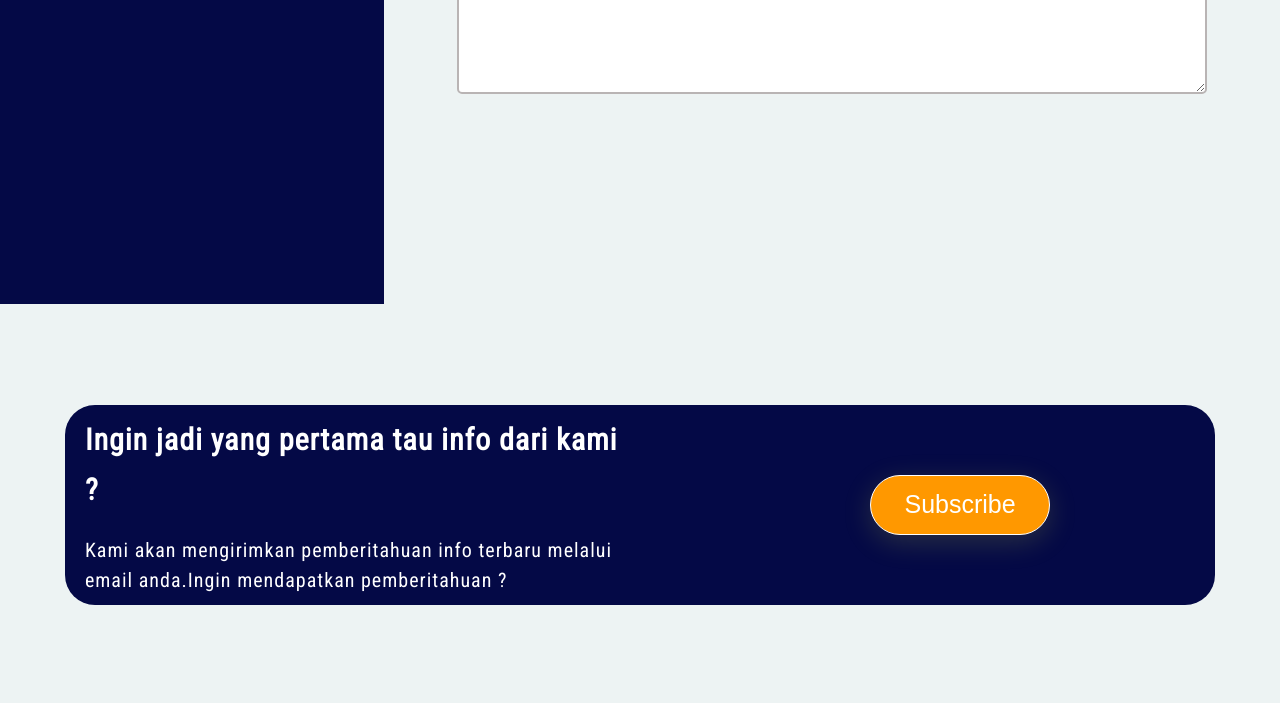
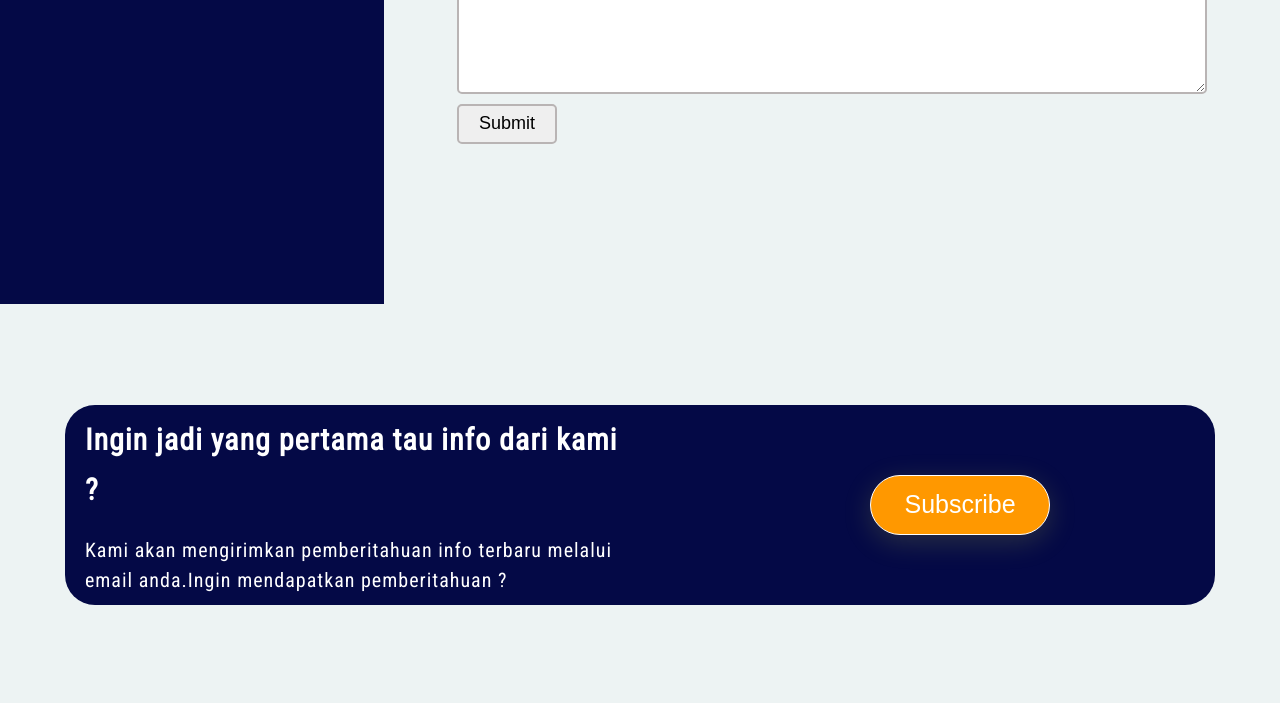
Before and after one commit to fiimaarif/pascal-app, a website: page index.html in a window 1280 px wide. Shown: the part 2683-3386 px from the top of the page. Drawn offline with Linux system fonts and the light colour scheme.

Commit message:
[FEAT] add button

```diff
--- a/assets/css/style.css
+++ b/assets/css/style.css
@@ -322,6 +322,18 @@ form > h4 {
   border-radius: 5px;
   font-size: 20px;
   padding: 10px;
+  margin-bottom: 10px;
+}
+.button-submit {
+  font-size: 18px;
+  width: 100px;
+  height: 40px;
+  border-radius: 5px;
+  border: 2px solid #b9b4b4;
+}
+.button-submit:hover {
+  cursor: pointer;
+  background-color: #a9b2da;
 }
 .banner {
   border: 1px solid #edf3f3;
--- a/index.html
+++ b/index.html
@@ -144,6 +144,7 @@
                     rows="10"
                   ></textarea>
                 </div>
+                <input type="submit" class="button-submit" value="Submit" />
               </div>
             </form>
           </div>
```
